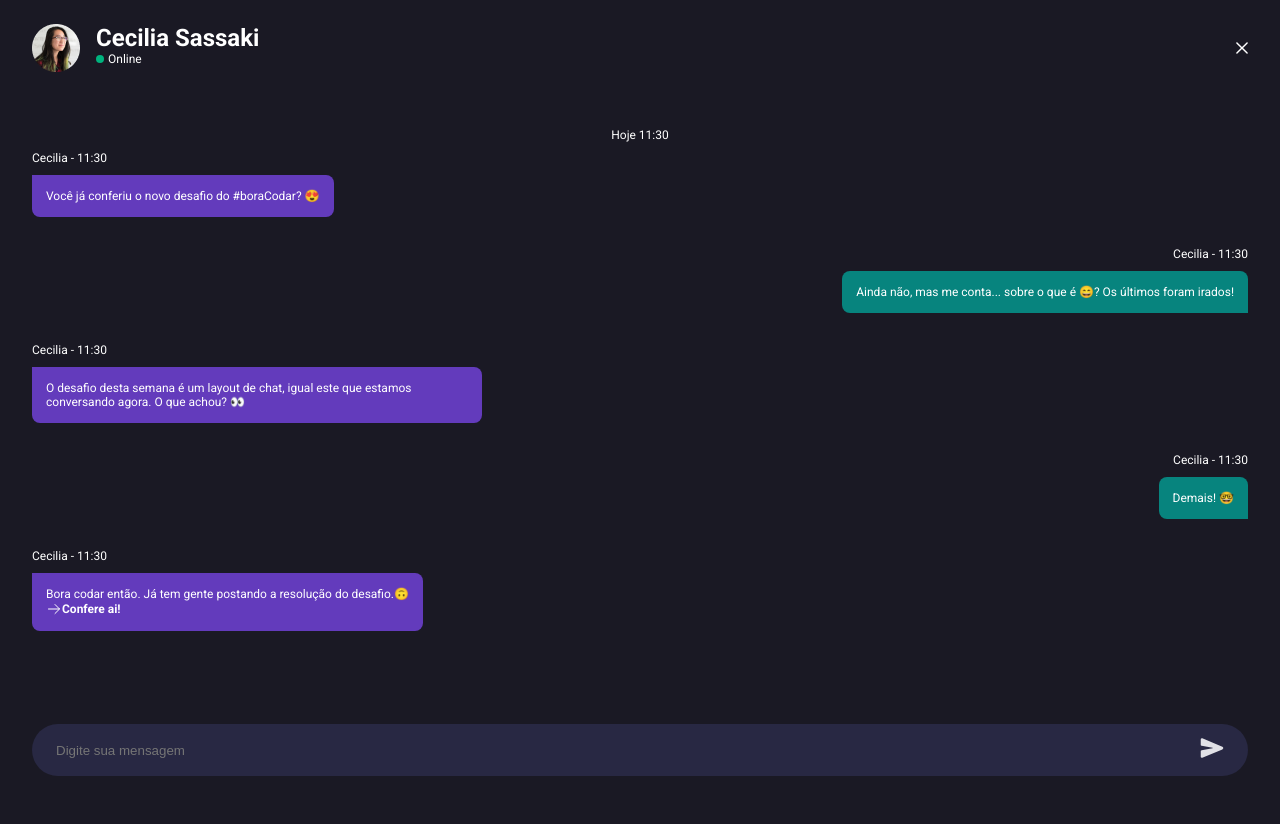
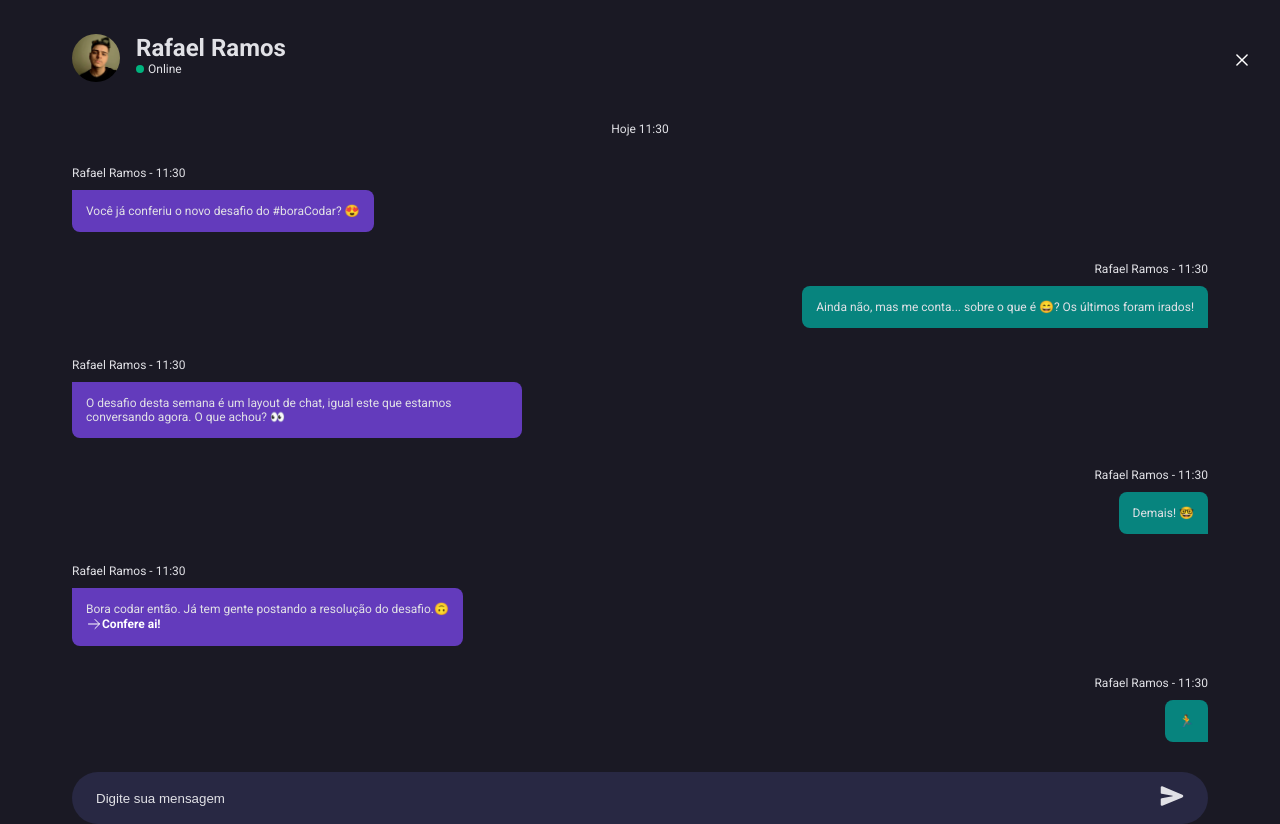
Before and after one commit to RafaelR4mos/responsive-chat-app, a plain HTML site: page index.html in a window 1280 px wide. Before the commit the page ends 800 px from the top, so only its background shows below. Drawn offline with Linux system fonts and the light colour scheme.

Commit message:
styles and html done. Setting up animations and scripts

```diff
--- a/index.html
+++ b/index.html
@@ -17,10 +17,10 @@
         <header>
             <div class="user-info">
                 <div class="user-pic">
-                    <img src="./assets/Foto.png" alt="foto de perfil" />
+                    <img src="./assets/profile-pic.jpg" alt="foto de perfil" />
                 </div>
                 <div class="user-name-status">
-                    <h2>Cecilia Sassaki</h2>
+                    <h2>Rafael Ramos</h2>
                     <div class="status">
                         <div></div>
                         <h3>Online</h3>
@@ -36,11 +36,10 @@
                 <span>Hoje</span>
                 <time>11:30</time>
             </div>
-
             <div class="message-container">
                 <div class="message">
                     <div class="message-info">
-                        <span>Cecilia</span>
+                        <span>Rafael Ramos</span>
                         -
                         <time>11:30</time>
                     </div>
@@ -51,7 +50,7 @@
 
                 <div class="message">
                     <div class="message-info">
-                        <span>Cecilia</span>
+                        <span>Rafael Ramos</span>
                         -
                         <time>11:30</time>
                     </div>
@@ -65,7 +64,7 @@
 
                 <div class="message">
                     <div class="message-info">
-                        <span>Cecilia</span>
+                        <span>Rafael Ramos</span>
                         -
                         <time>11:30</time>
                     </div>
@@ -79,7 +78,7 @@
 
                 <div class="message">
                     <div class="message-info">
-                        <span>Cecilia</span>
+                        <span>Rafael Ramos</span>
                         -
                         <time>11:30</time>
                     </div>
@@ -90,7 +89,7 @@
 
                 <div class="message">
                     <div class="message-info">
-                        <span>Cecilia</span>
+                        <span>Rafael Ramos</span>
                         -
                         <time>11:30</time>
                     </div>
@@ -112,6 +111,17 @@
                         </p>
                     </div>
                 </div>
+
+                <div class="message">
+                    <div class="message-info">
+                        <span>Rafael Ramos</span>
+                        -
+                        <time>11:30</time>
+                    </div>
+                    <div class="message-text">
+                        <p>🏃</p>
+                    </div>
+                </div>
             </div>
 
             <div class="send-message-container">
@@ -119,5 +129,6 @@
                 <div><img src="./assets/send-icon.svg" alt="" /></div>
             </div>
         </div>
+        <script src="script.js"></script>
     </body>
 </html>
--- a/style.css
+++ b/style.css
@@ -7,13 +7,14 @@
 body {
     font-family: "Roboto", sans-serif;
     background: #1a1924;
-    color: #fff;
+    color: #e1e1e6;
+    height: 100%;
 }
 
 /* Chat header */
 
 header {
-    padding: 24px 32px;
+    padding: 24px 72px 0;
     display: flex;
     align-items: center;
     height: 12vh;
@@ -29,10 +30,11 @@ header {
     flex-direction: column;
 }
 
-.user-pic {
+.user-pic img {
     width: 48px;
     height: 48px;
     border-radius: 50%;
+    object-fit: cover;
 }
 
 .close-menu {
@@ -68,7 +70,8 @@ header {
 /* Chat body */
 
 .chat-body {
-    padding: 24px 32px;
+    position: relative;
+    padding: 26px 72px 24px;
     display: grid;
     place-items: center;
     height: 88vh;
@@ -86,14 +89,14 @@ header {
     gap: 30px;
     margin: 30px 0;
     width: 100%;
-    height: 100%;
 }
 
 .message {
     display: flex;
     flex-direction: column;
     align-items: flex-start;
-
+    /* visibility: hidden;
+    transition: all 2s; */
     gap: 10px;
 }
 
@@ -118,6 +121,7 @@ header {
 }
 
 .message-text p {
+    width: fit-content;
     font-size: 12px;
 }
 
@@ -133,8 +137,8 @@ header {
 /* send message  */
 
 .send-message-container {
-    align-self: flex-end;
     display: flex;
+    gap: 8px;
     align-items: center;
     justify-content: space-between;
     width: 100%;
@@ -146,11 +150,28 @@ header {
 .send-message-container input {
     background-color: transparent;
     border: none;
-    color: #fff;
+    color: #e1e1e6;
+    width: 100%;
+}
+
+.send-message-container input:focus {
+    outline: none;
+}
+
+.send-message-container input::placeholder {
+    color: #e1e1e6;
 }
 
 @media (max-width: 1000px) {
+    header {
+        padding: 24px 32px;
+    }
+
+    .chat-body {
+        padding: 0px 32px 24px;
+        height: 100%;
+    }
     .message-text {
-        width: 50%;
+        max-width: 50%;
     }
 }
```
Also changed, not shown: assets/Foto.png (deleted), assets/profile-pic.jpg (added), script.js (added).
